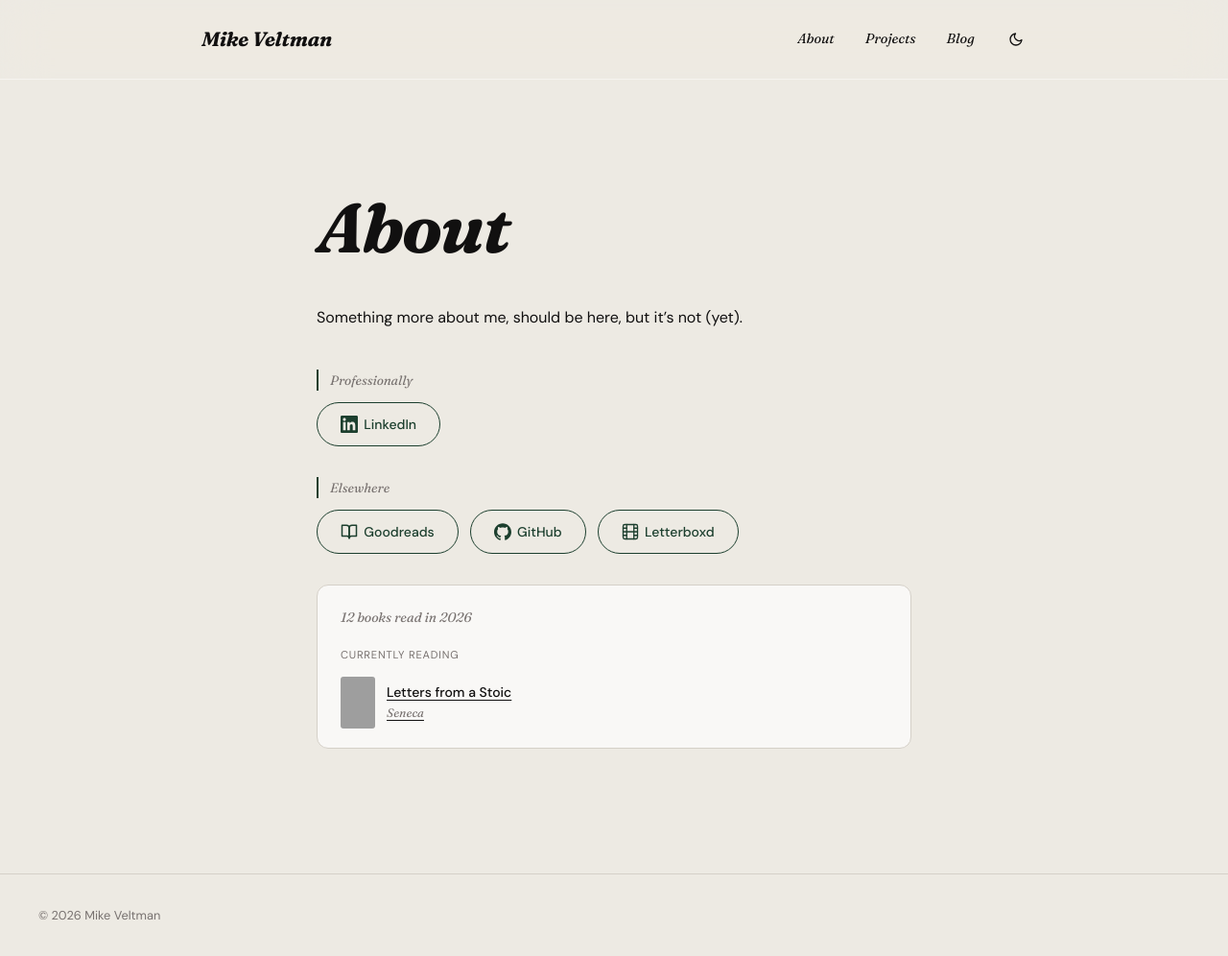
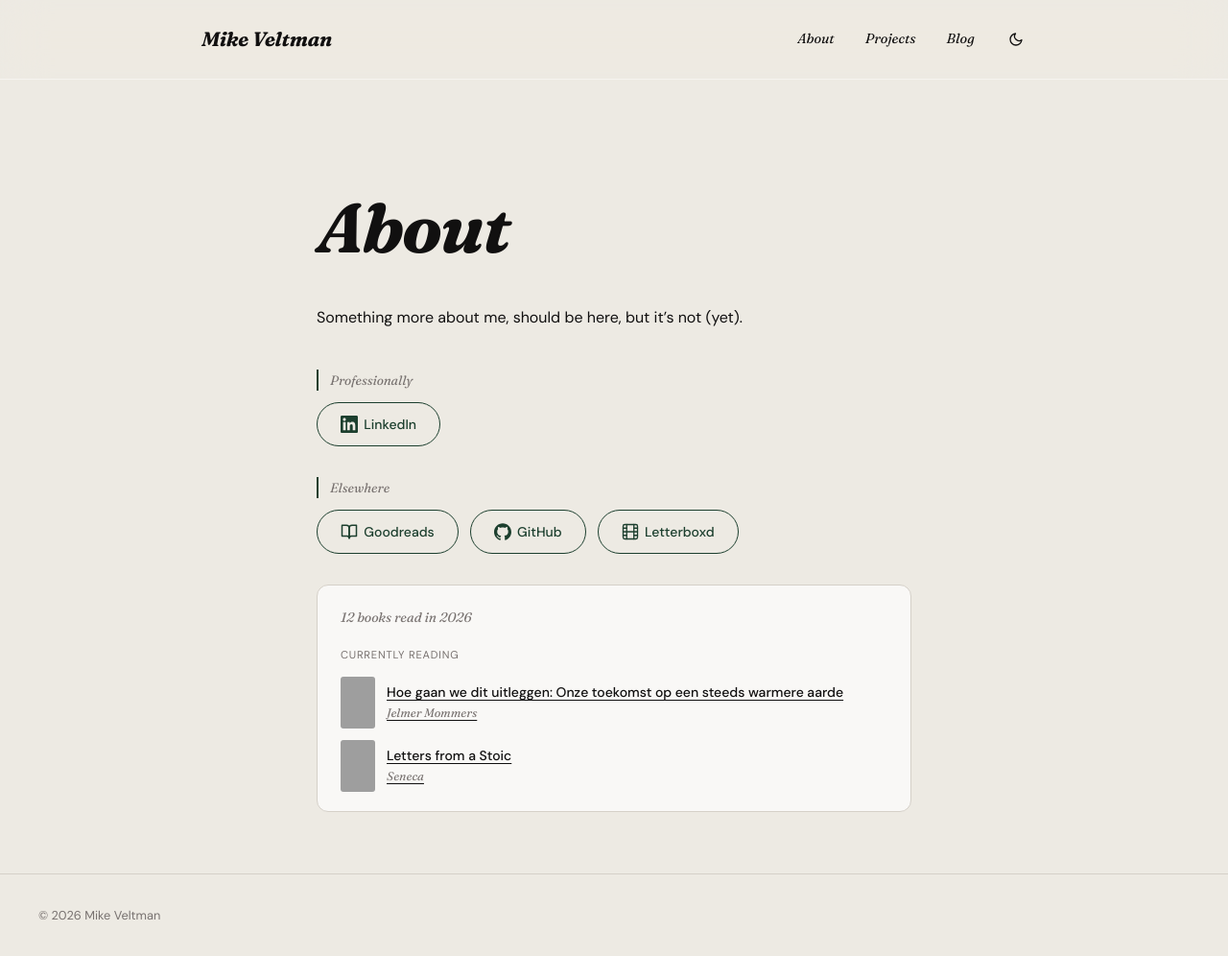
Before and after one commit to mikeveltman/mikeveltman.github.io, a Jekyll site: the page built from _pages/over.md, in a window 1280 px wide and 996 px high. Shown: the whole window at 96% size. Built offline with Jekyll 4.4.1, drawn with Linux system fonts in a browser that asks for light colours; grey boxes are pictures that could not be loaded.

Commit message:
Update Goodreads data

```diff
--- a/_data/goodreads.json
+++ b/_data/goodreads.json
@@ -2,6 +2,13 @@
   "year": 2026,
   "read_count": 12,
   "currently_reading": [
+    {
+      "title": "Hoe gaan we dit uitleggen: Onze toekomst op een steeds warmere aarde",
+      "author": "Jelmer Mommers",
+      "cover": "https://i.gr-assets.com/images/S/compressed.photo.goodreads.com/books/1555606779l/45168480._SY475_.jpg",
+      "url": "https://www.goodreads.com/review/show/8336191291?utm_medium=api&utm_source=rss",
+      "read_at": ""
+    },
     {
       "title": "Letters from a Stoic",
       "author": "Seneca",
```
